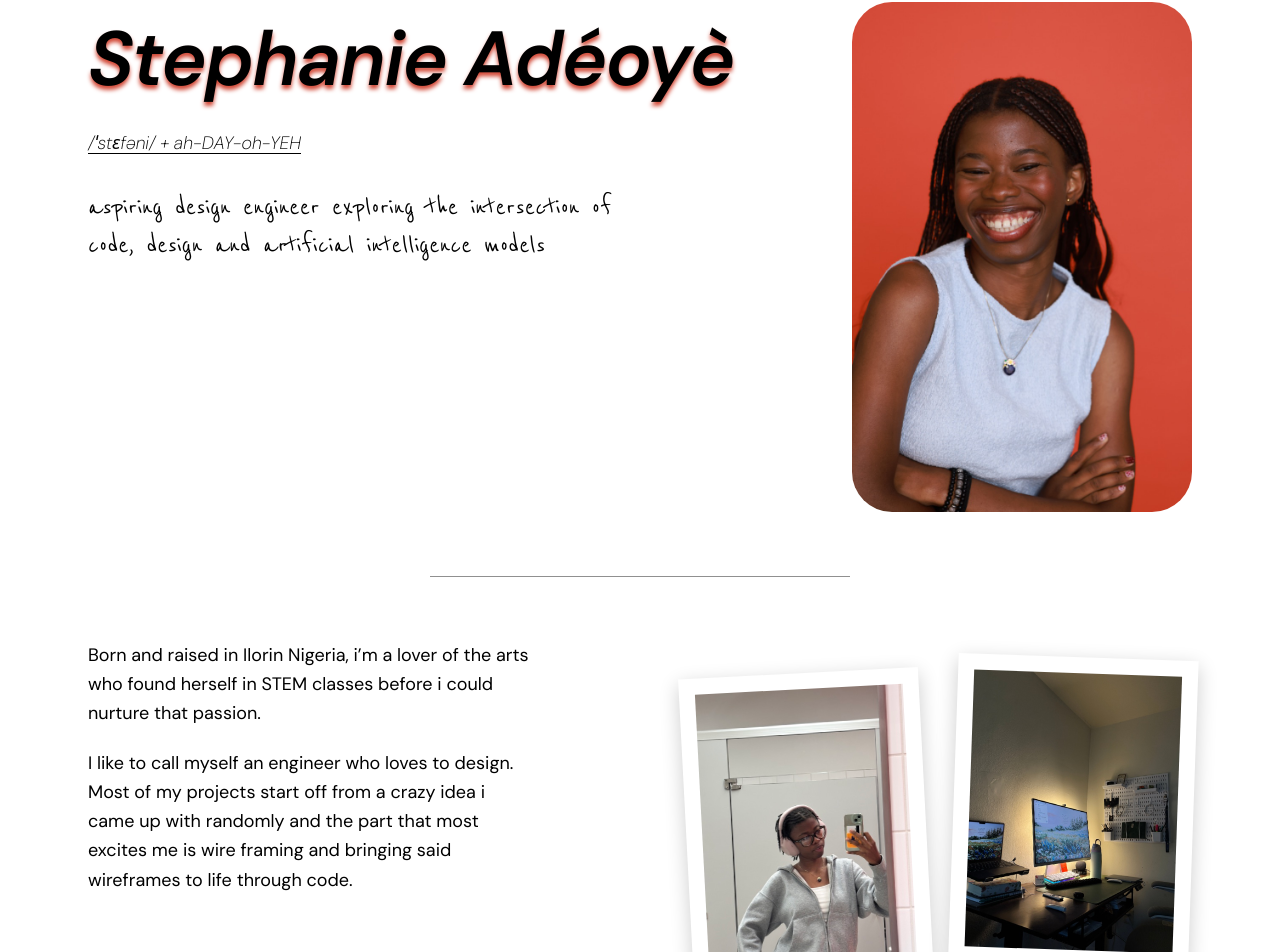
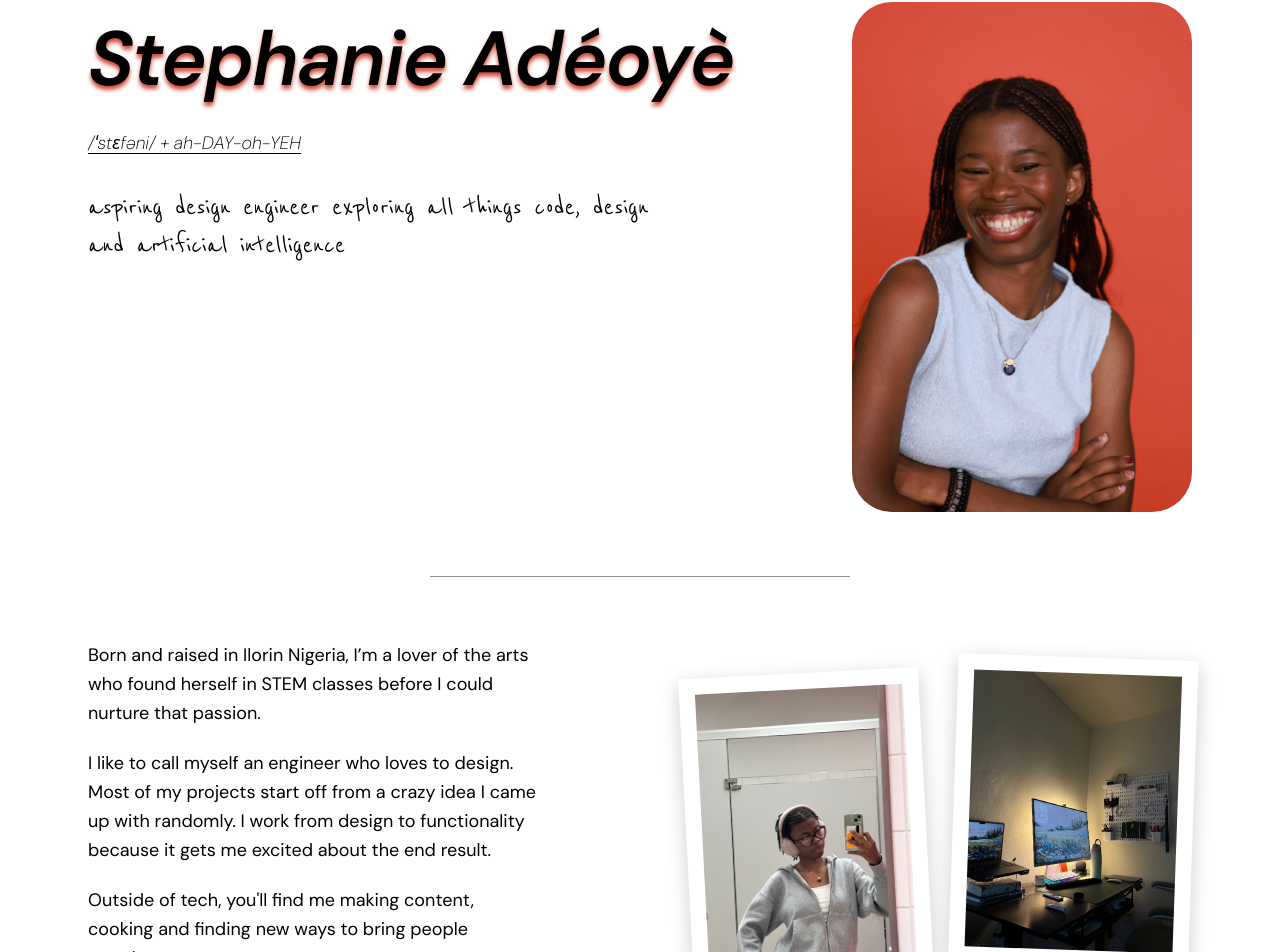
Before and after one commit to AdeoyeStephanie/Portfolio-Project, a React app in the folder portfolio/: page / in a window 1280 px wide. Shown: the part 110-1062 px from the top of the page. Built offline with nearby package versions, Linux system fonts and the light colour scheme; the HTML template or start-up script is replaced by a standard one.

Commit message:
feat: open experience overlay from cards and redirect old route

```diff
--- a/portfolio/src/components/ExperienceCard.tsx
+++ b/portfolio/src/components/ExperienceCard.tsx
@@ -4,13 +4,14 @@ import { Link } from 'react-router-dom'
 import { ArrowUpRight } from 'lucide-react'
 import type { Experience } from '../data/experiences'
 
-// One "professional experience" card. The whole card is a link to its detail
-// page. The hand-drawn border is a separate layer so the #rough filter can
+// One "professional experience" card. Clicking it opens the experience OVERLAY
+// by setting `?exp=<slug>` on the URL (Home watches that param and renders the
+// modal). The hand-drawn border is a separate layer so the #rough filter can
 // distress ONLY the border, leaving the text crisp.
 export default function ExperienceCard({ exp }: { exp: Experience }) {
   return (
     <Link
-      to={`/experience/${exp.slug}`}
+      to={`?exp=${exp.slug}`}
       className="group relative flex flex-col gap-4 px-8 py-7 transition-transform hover:-translate-y-0.5 sm:flex-row sm:items-center sm:justify-between"
     >
       {/* Figma's hand-drawn pen border (46039.svg) stretched to the card.
--- a/portfolio/src/pages/ExperienceDetail.tsx
+++ b/portfolio/src/pages/ExperienceDetail.tsx
@@ -1,34 +1,9 @@
-import { Link, useParams } from 'react-router-dom'
-import { experiences } from '../data/experiences'
+import { Navigate, useParams } from 'react-router-dom'
 
-// Detail page for one experience, reached from the Home cards' "learn more".
-// `useParams` reads the :slug from the URL; we look it up in the data.
-// Full write-up (what-i-did, tools, moments) is the next build — this is a
-// clean, non-broken stub so the links work now.
+// The experience detail is now an OVERLAY on Home (driven by ?exp=<slug>), not a
+// standalone page. This route only exists to redirect any old/shared
+// /experience/:slug links to the equivalent overlay on Home.
 export default function ExperienceDetail() {
   const { slug } = useParams()
-  const exp = experiences.find((e) => e.slug === slug)
-
-  return (
-    <div className="mx-auto max-w-4xl px-6 py-10">
-      <Link to="/" className="font-script text-2xl text-ink transition-colors hover:text-coral">
-        ← home
-      </Link>
-
-      {exp ? (
-        <div className="mt-8">
-          <h1 className="font-sans text-4xl font-semibold text-ink sm:text-5xl">{exp.role}</h1>
-          <p className="mt-3 font-sans text-xl font-light italic text-ink">
-            {exp.org}, {exp.dates}
-          </p>
-          <p className="mt-2 font-sans text-base font-extralight italic text-ink">
-            {`{${exp.tags.join(', ')}}`}
-          </p>
-          <p className="mt-8 font-sans text-lg text-ink">Full write-up coming soon.</p>
-        </div>
-      ) : (
-        <p className="mt-8 font-sans text-lg text-ink">Hmm — that experience doesn’t exist.</p>
-      )}
-    </div>
-  )
+  return <Navigate to={slug ? `/?exp=${slug}` : '/'} replace />
 }
--- a/portfolio/src/pages/Home.tsx
+++ b/portfolio/src/pages/Home.tsx
@@ -1,6 +1,7 @@
 //portfolio home/landing page
 import Polaroid from '../components/Polaroid'
 import ExperienceCard from '../components/ExperienceCard'
+import ExperienceModal from '../components/ExperienceModal'
 import Footer from '../components/Footer'
 import { experiences } from '../data/experiences'
 
@@ -19,8 +20,8 @@ export default function Home() {
               /ˈstɛfəni/ + ah-DAY-oh-YEH
             </p>
             <p className="mt-8 max-w-xl font-script text-3xl leading-tight text-ink">
-              aspiring design engineer exploring the intersection of code, design and artificial
-              intelligence models
+              aspiring design engineer exploring all things code, design and artificial intelligence
+
             </p>
           </div>
           <img
@@ -36,13 +37,15 @@ export default function Home() {
         <section className="flex flex-col items-start gap-12 lg:flex-row lg:justify-between">
           <div className="max-w-md space-y-5 font-sans text-lg leading-relaxed text-ink">
             <p>
-              Born and raised in Ilorin Nigeria, i’m a lover of the arts who found herself in STEM
-              classes before i could nurture that passion.
+              Born and raised in Ilorin Nigeria, I’m a lover of the arts who found herself in STEM
+              classes before I could nurture that passion.
             </p>
             <p>
               I like to call myself an engineer who loves to design. Most of my projects start off
-              from a crazy idea i came up with randomly and the part that most excites me is wire
-              framing and bringing said wireframes to life through code.
+              from a crazy idea I came up with randomly. I work from design to functionality because it gets me excited about the end result.
+            </p>
+            <p>
+              Outside of tech, you'll find me making content, cooking and finding new ways to bring people together.
             </p>
           </div>
           <div className="flex flex-col items-center gap-6 self-center sm:flex-row lg:self-start">
@@ -77,6 +80,9 @@ export default function Home() {
       </div>
 
       <Footer />
+
+      {/* Experience overlay — shows itself when the URL has ?exp=<slug>. */}
+      <ExperienceModal experiences={experiences} />
     </>
   )
 }
```
